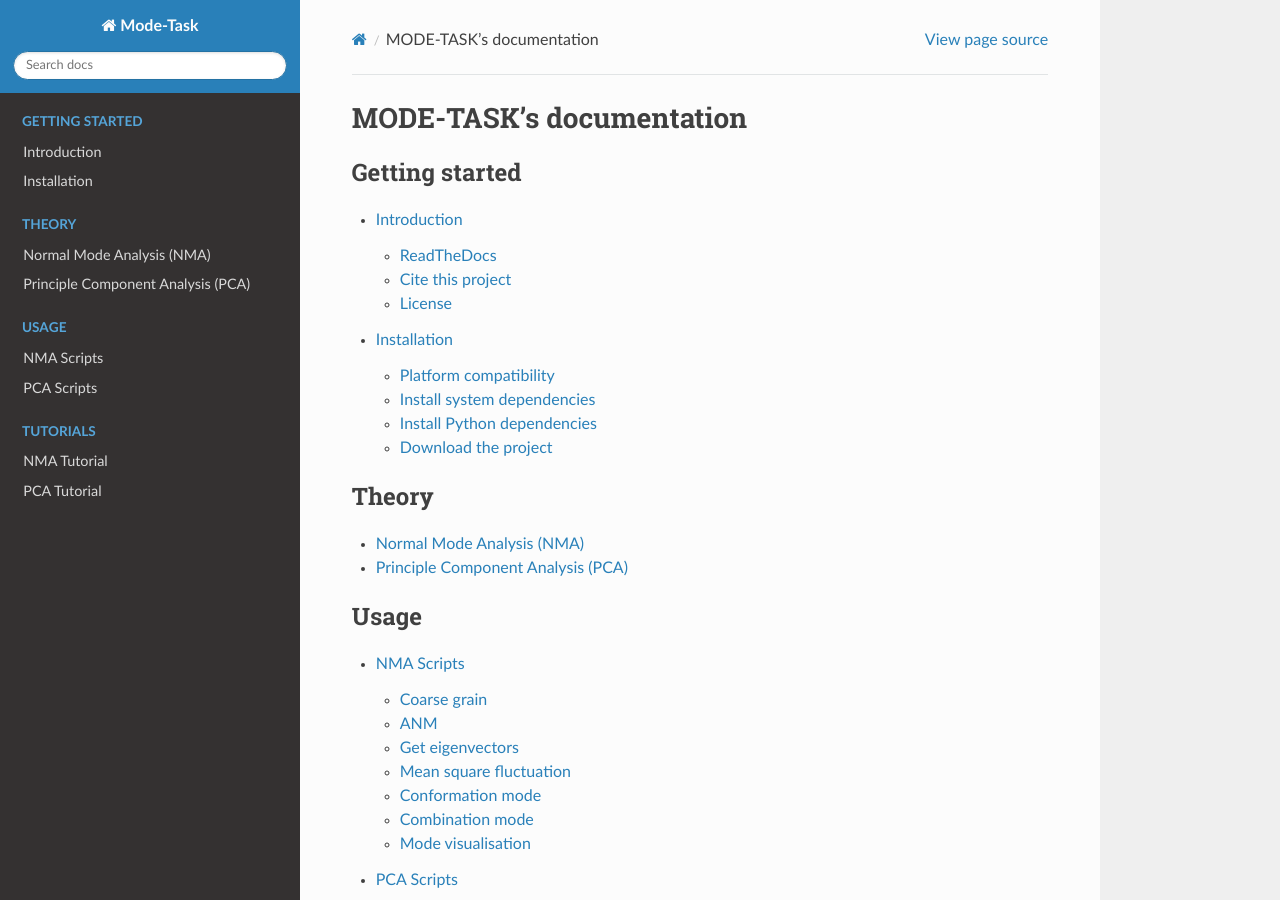
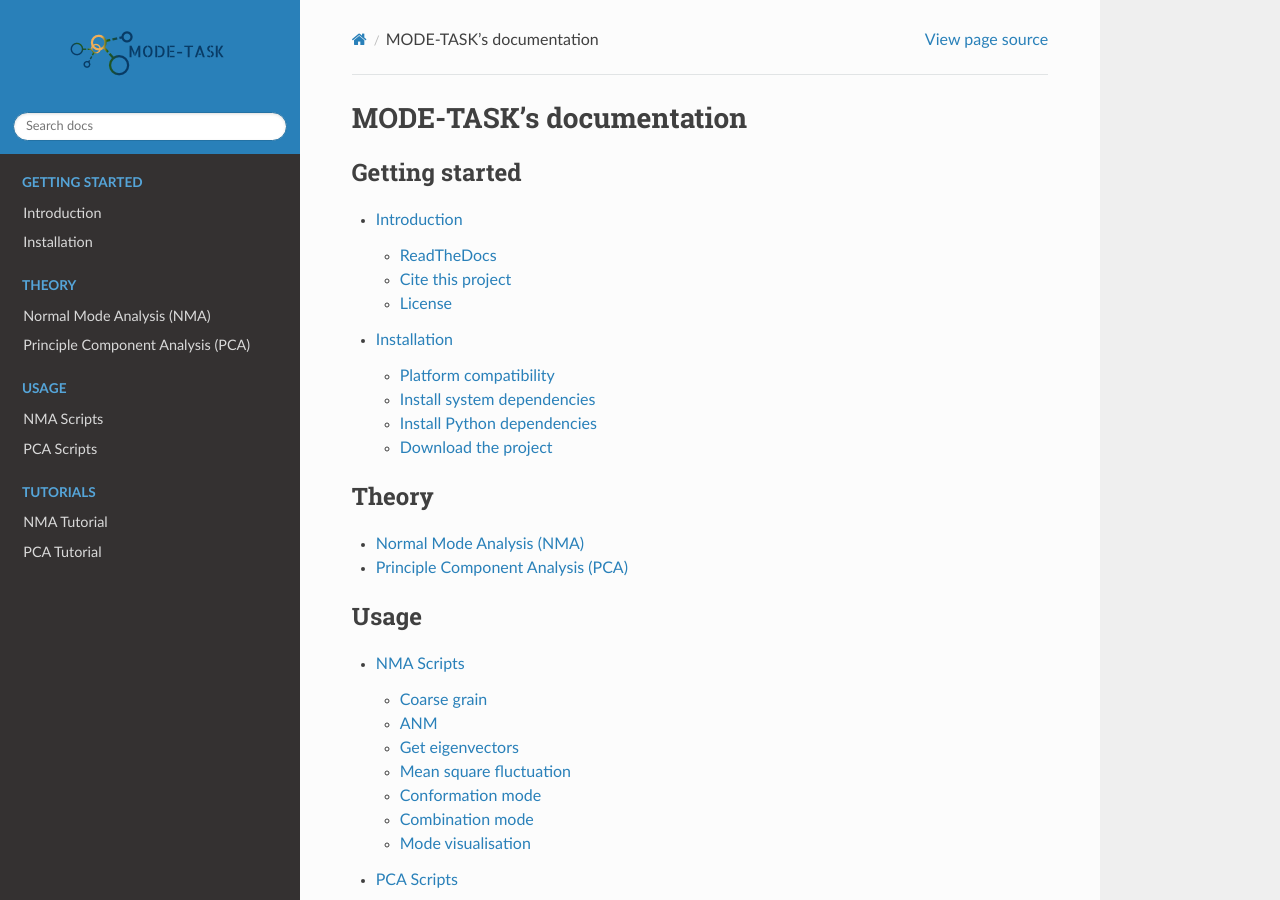
Before and after one commit to RUBi-ZA/MODE-TASK, a Sphinx documentation site: the page built from docs/source/index.rst, in a window 1280 px wide and 900 px high. Built offline with Sphinx 7.4.7 and the Read the Docs theme 2.0.0, drawn with Linux system fonts in a browser that asks for light colours.

Commit message:
Add logo to documentation

```diff
--- a/docs/source/conf.py
+++ b/docs/source/conf.py
@@ -95,7 +95,11 @@ html_theme = 'sphinx_rtd_theme'
 # relative to this directory. They are copied after the builtin static files,
 # so a file named "default.css" will overwrite the builtin "default.css".
 html_static_path = ['_static']
-
+html_logo = '../img/logo.png'
+html_theme_options = {
+    'logo_only': True,
+    'display_version': False,
+    }
 
 # -- Options for HTMLHelp output ------------------------------------------
 
```
Also changed, not shown: docs/img/logo.png (added).
